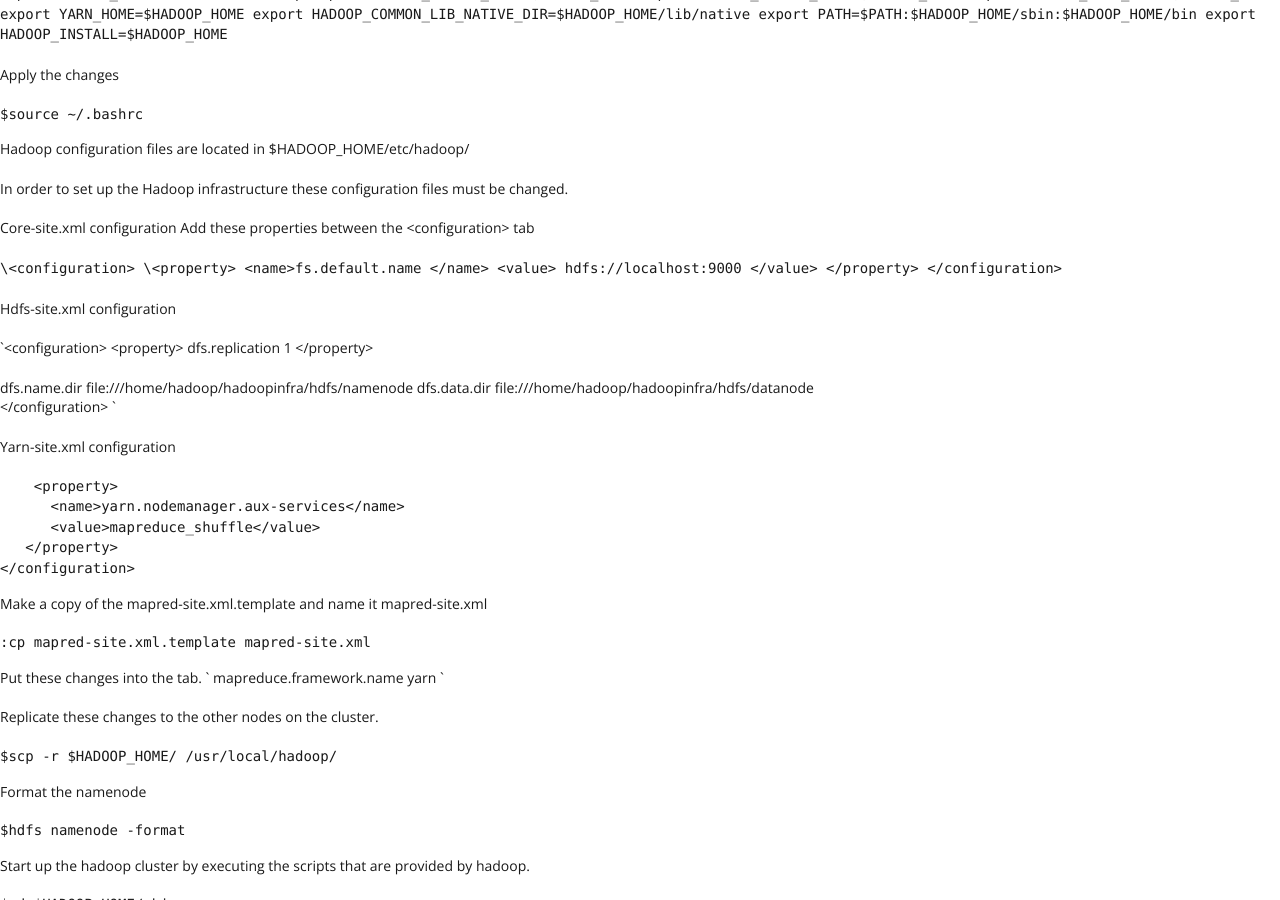
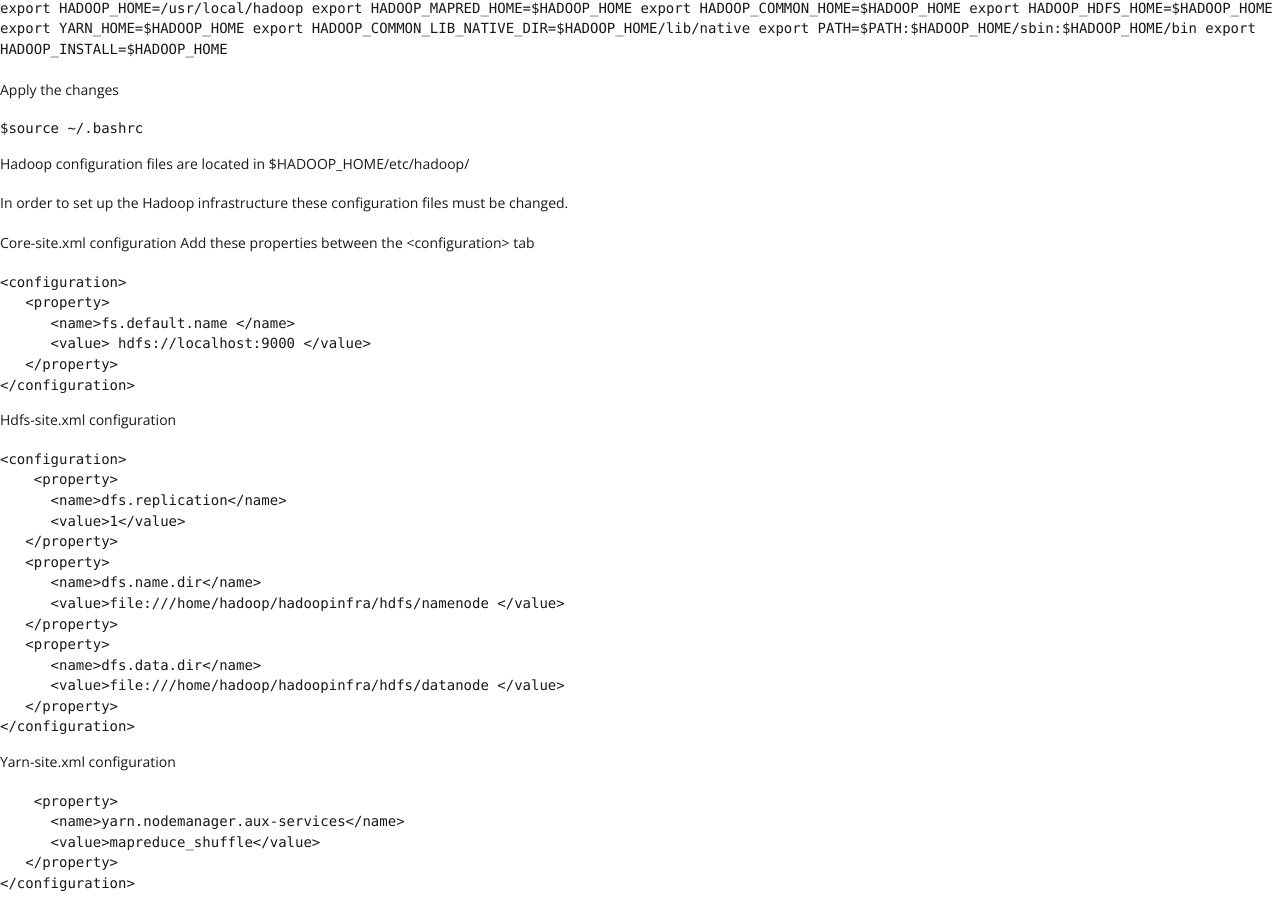
Before and after one commit to csumbBigData/csumbBigData.github.io, a Jekyll site: the page built from _posts/2016-5-11-installation_hadoop.md, in a window 1280 px wide and 900 px high, scrolled down 2945 px. Built offline with Jekyll 4.4.1, drawn with Linux system fonts in a browser that asks for light colours.

Commit message:
edited Github and Jekyll, Hadoop, and Ambari

```diff
--- a/_posts/2016-5-11-installation_hadoop.md
+++ b/_posts/2016-5-11-installation_hadoop.md
@@ -29,13 +29,13 @@ Check the system to see if java is installed by issuing the following command:
 
     $java -version
 
-![](https://dl.dropboxusercontent.com/s/3o0i31dp5hbqhiy/Java%20version.PNG?dl=0)
+![](https://dl.dropboxusercontent.com/s/6zvsby4bvgb73ii/Java%20version.PNG?dl=0)
 
 If Java is not installed download the java tar file using wget.
 
     $wget --no-cookies --no-check-certificate --header "Cookie: gpw_e24=http%3A%2F%2Fwww.oracle.com%2F; oraclelicense=accept-securebackup-cookie" "http://download.oracle.com/otn-pub/java/jdk/8u72-b15/jdk-8u72-linux-x64.tar.gz"
 
-![](https://dl.dropboxusercontent.com/s/2ikw7eug8gc80mn/wget.PNG?dl=0)
+![](https://dl.dropboxusercontent.com/s/m2w31bij6tetzrr/wget.PNG?dl=0)
 
 Move the java tar file to the /usr/local directory
 
@@ -51,9 +51,9 @@ Set up PATH and JAVA_HOME variables
 
 Append these lines to the file
 
-`export JAVA_HOME=/usr/local/jdk1.7.0_71
-export PATH=$PATH:$JAVA_HOME/bin
-`
+    export JAVA_HOME=/usr/local/jdk1.7.0_71
+    export PATH=$PATH:$JAVA_HOME/bin
+
 
 Apply the changes using source to execute the commands in .bashrc file
 
@@ -84,7 +84,7 @@ Verify that hadoop is working
 
     $hadoop version
 
-![](https://dl.dropboxusercontent.com/s/rmmaog4ttt01z2u/Hadoop%20version.PNG?dl=0)
+![](https://dl.dropboxusercontent.com/s/qj39au4vpj9ibce/Hadoop%20version.PNG?dl=0)
 
 **Step 4 Configuring the network**
 
@@ -137,7 +137,7 @@ Example:
 
 **Step 5 Configuring Hadoop nodes**
 
-INSTALLING HADOOP IN PSEUDO DISTRIBUTED MODE
+### INSTALLING HADOOP IN PSEUDO DISTRIBUTED MODE
 
 Append the following to the ~/.bashrc file
 
@@ -162,31 +162,31 @@ In order to set up the Hadoop infrastructure these configuration files must be c
 Core-site.xml configuration
 Add these properties between the \<configuration> tab
 
-`\<configuration>
-   \<property>
-      <name>fs.default.name </name>
-      <value> hdfs://localhost:9000 </value>
-   </property>
-</configuration>
-`
+    <configuration>
+       <property>
+          <name>fs.default.name </name>
+          <value> hdfs://localhost:9000 </value>
+       </property>
+    </configuration>
+
 
 Hdfs-site.xml configuration
 
-`\<configuration>
-   \<property>
-      <name>dfs.replication</name>
-      <value>1</value>
-   </property>
-   <property>
-      <name>dfs.name.dir</name>
-      <value>file:///home/hadoop/hadoopinfra/hdfs/namenode </value>
-   </property>
-   <property>
-      <name>dfs.data.dir</name>
-      <value>file:///home/hadoop/hadoopinfra/hdfs/datanode </value>
-   </property>
-</configuration>
-`
+    <configuration>
+        <property>
+          <name>dfs.replication</name>
+          <value>1</value>
+       </property>
+       <property>
+          <name>dfs.name.dir</name>
+          <value>file:///home/hadoop/hadoopinfra/hdfs/namenode </value>
+       </property>
+       <property>
+          <name>dfs.data.dir</name>
+          <value>file:///home/hadoop/hadoopinfra/hdfs/datanode </value>
+       </property>
+    </configuration>
+
 
 Yarn-site.xml configuration
 
```
Also changed, not shown: _posts/2016-5-12-learning_resources_website.md (+27 -15 lines), _posts/2016-5-14-about.md (+3 -3 lines).
